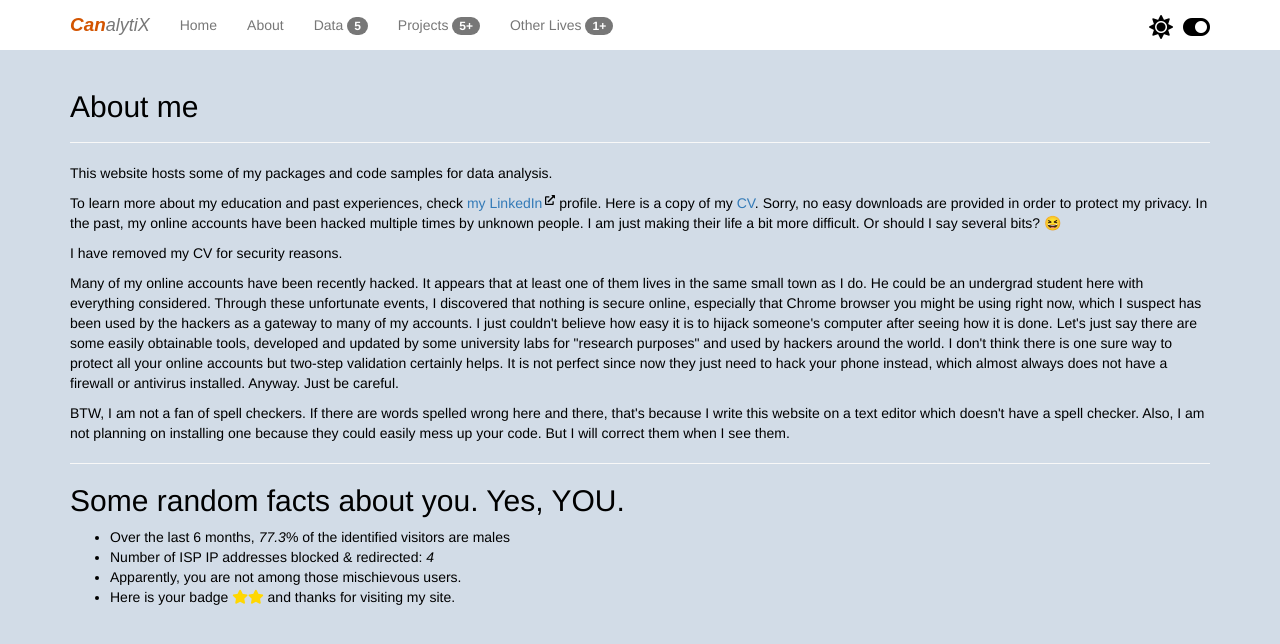
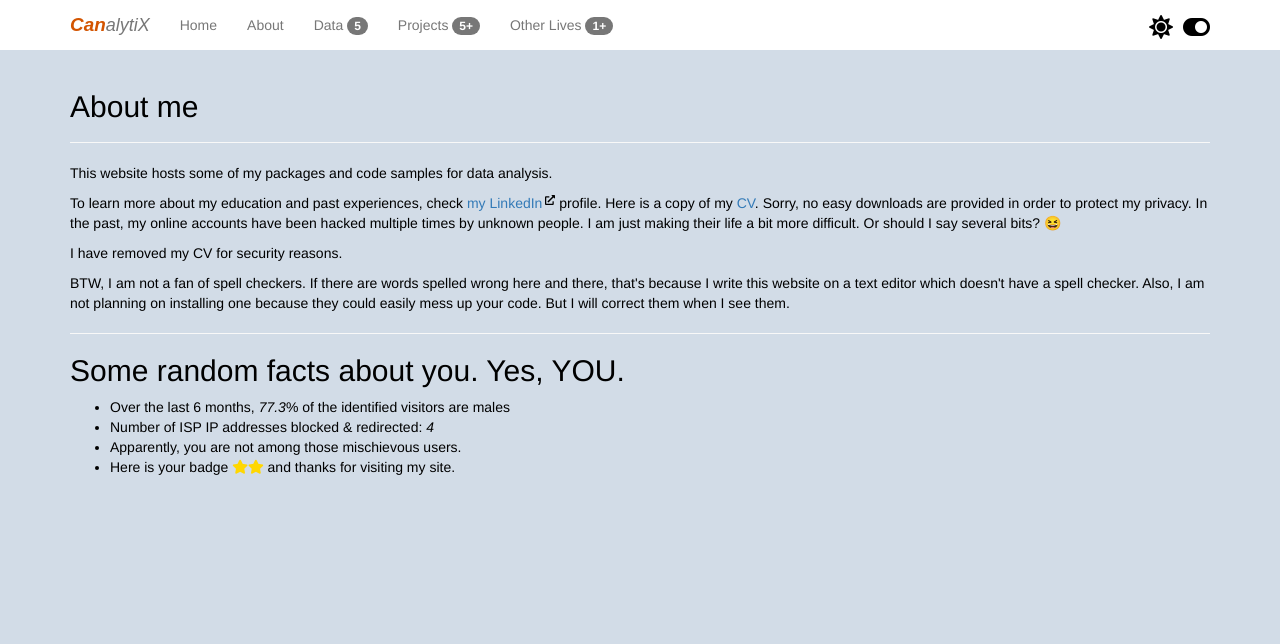
Before and after one commit to HVoltBb/HVoltBb.github.io, a Jekyll site: the page built from about/index.html, in a window 1280 px wide and 900 px high. Shown: the top 644 px of the window. Built offline with Jekyll 4.4.1, drawn with Linux system fonts in a browser that asks for light colours.

Commit message:
about page trimmed

```diff
--- a/about/index.html
+++ b/about/index.html
@@ -9,7 +9,6 @@ title: about
 	<p>This website hosts some of my packages and code samples for data analysis.</p>
 	<p>To learn more about my education and past experiences, check <a href="https://www.linkedin.com/in/can-zhou-65970838">my LinkedIn</a> profile. Here is a copy of my <a href="/about/cv.html">CV</a>. Sorry, no easy downloads are provided in order to protect my privacy. In the past, my online accounts have been hacked multiple times by unknown people. I am just making their life a bit more difficult. Or should I say several bits? &#x1F606;</p>
 	<p>I have removed my CV for security reasons.</p>
-	<p>Many of my online accounts have been recently hacked. It appears that at least one of them lives in the same small town as I do. He could be an undergrad student here with everything considered. Through these unfortunate events, I discovered that nothing is secure online, especially that Chrome browser you might be using right now, which I suspect has been used by the hackers as a gateway to many of my accounts. I just couldn't believe how easy it is to hijack someone's computer after seeing how it is done. Let's just say there are some easily obtainable tools, developed and updated by some university labs for "research purposes" and used by hackers around the world. I don't think there is one sure way to protect all your online accounts but two-step validation certainly helps. It is not perfect since now they just need to hack your phone instead, which almost always does not have a firewall or antivirus installed. Anyway. Just be careful.</p>
 	<p>BTW, I am not a fan of spell checkers. If there are words spelled wrong here and there, that's because I write this website on a text editor which doesn't have a spell checker. Also, I am not planning on installing one because they could easily mess up your code. But I will correct them when I see them.</p>
 </div>
 <hr>
```
